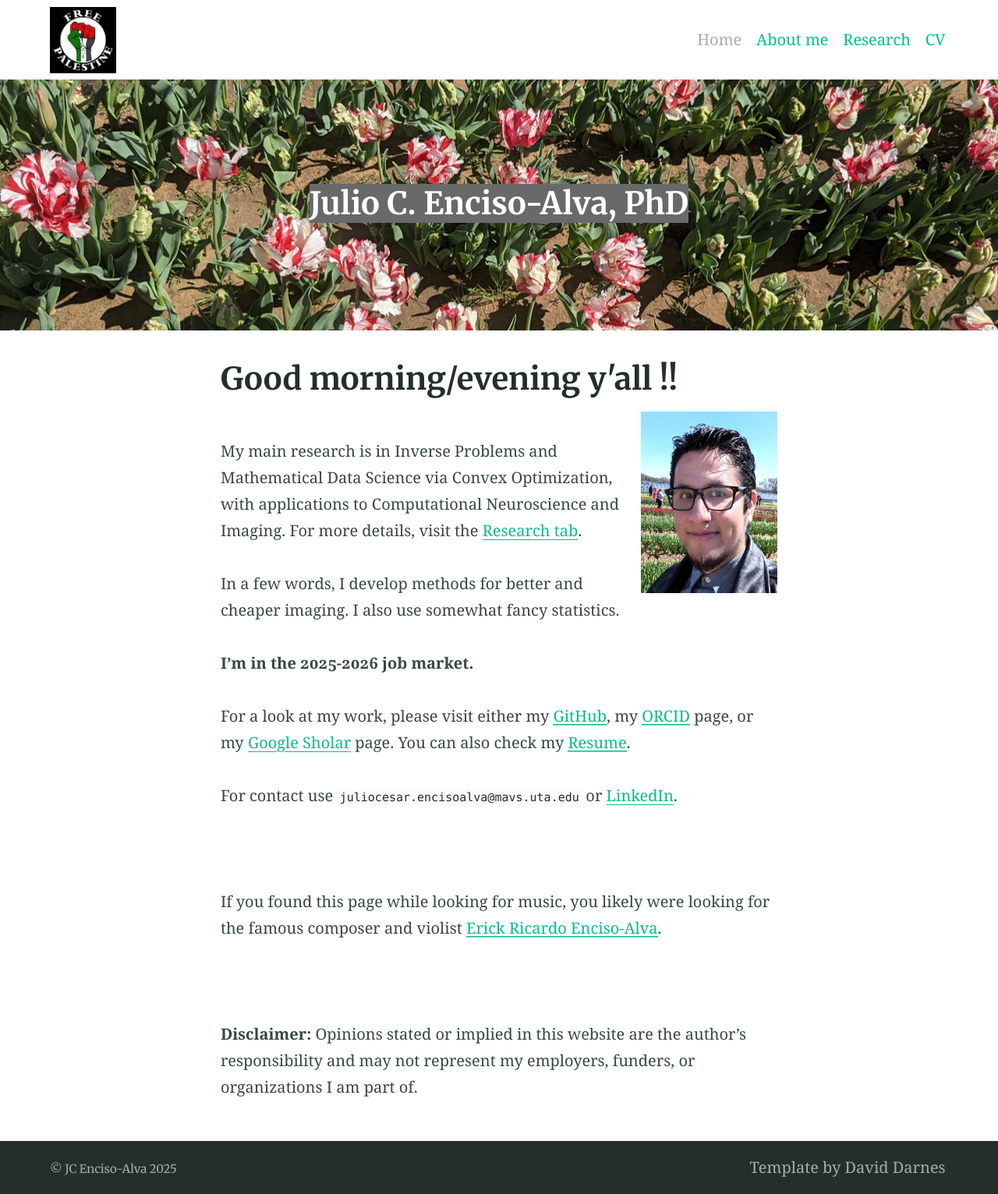
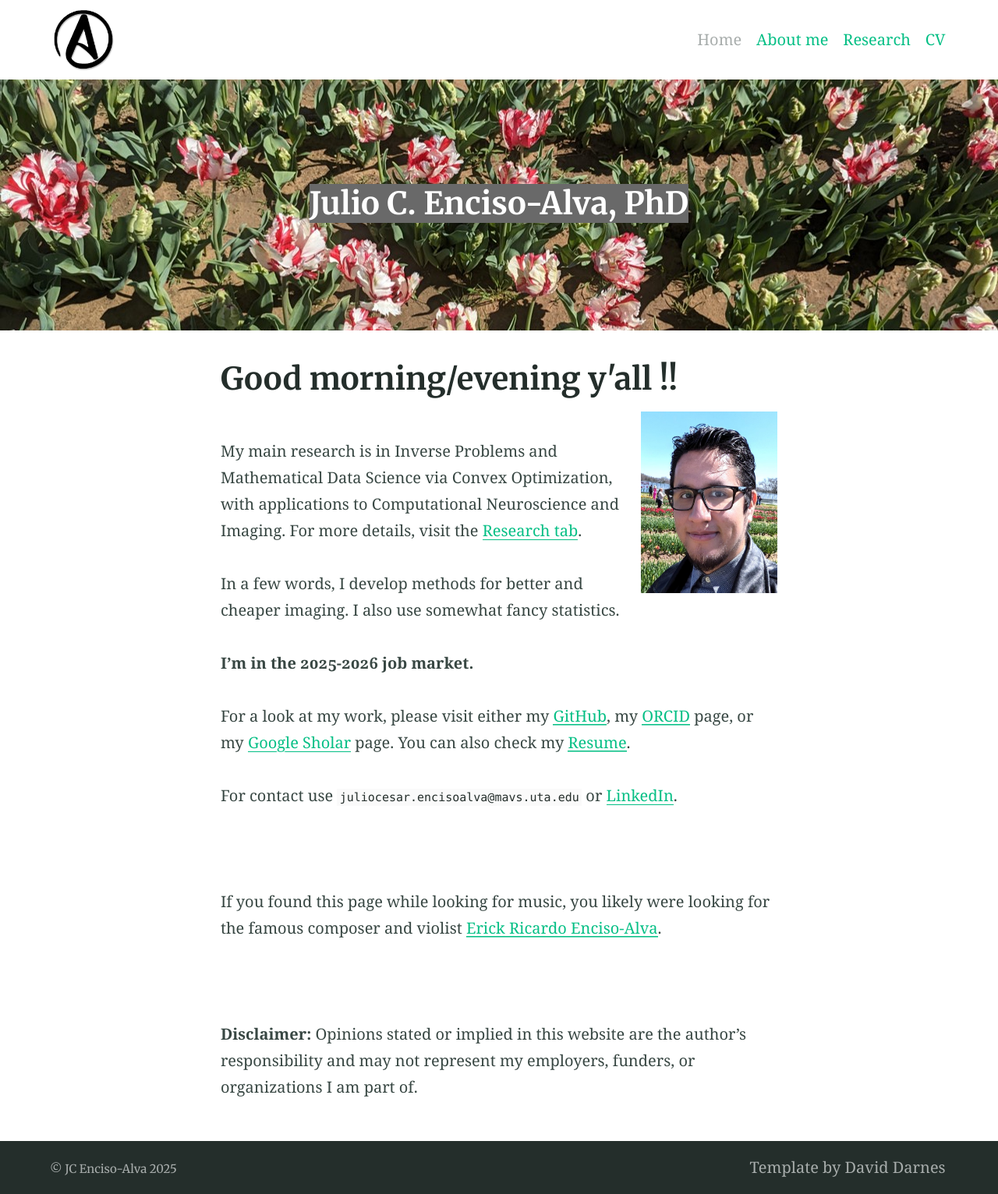
Before and after one commit to EncisoAlva/EncisoAlva.github.io, a Jekyll site: the page built from index.md, in a window 1280 px wide. Shown: the whole page at 78% size. Built offline with Jekyll 4.4.1, drawn with Linux system fonts in a browser that asks for light colours.

Commit message:
Censorship
Free Palestine. Recent attacks from USA to Iran makes me feel that I should not support Palestine openly.

```diff
--- a/_config.yml
+++ b/_config.yml
@@ -91,7 +91,7 @@ defaults:
 encoding: utf-8 # Make sure the encoding is right
 lang: en-US # Set the site language
 title: "JC Enciso-Alva" # Site name or title, also used in jekyll-seo-tag
-logo: "https://github.com/EncisoAlva/EncisoAlva.github.io/blob/main/img/pic.jpg?raw=true" # Site logo, also used in jekyll-seo-tag
+logo: "https://github.com/EncisoAlva/EncisoAlva.github.io/blob/main/img/pic2.jpg?raw=true" # Site logo, also used in jekyll-seo-tag
 description: 'Personal website for academic purposes.' # Site description and default description, also used in jekyll-seo-tag
 permalink: pretty
 # url: "https://alembic.darn.es" # Site url, also used in jekyll-seo-tag
```
Also changed, not shown: img/pic2.jpg (added).
